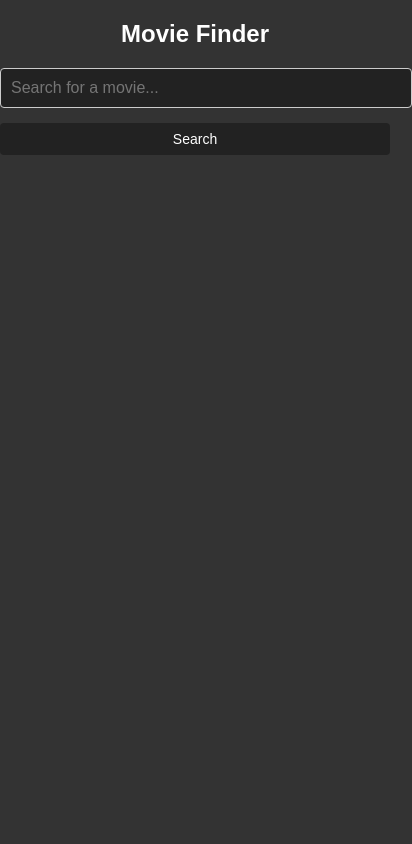
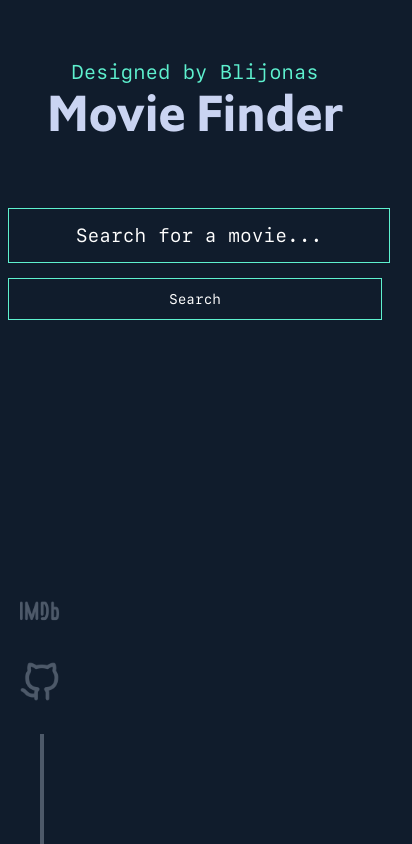
Before and after one commit to Balionelis/moviefinder, a plain HTML site: page index.html in a window 390 px wide. Shown: the whole page, 412 px wide, since content can reach past the window. Drawn offline with nearby package versions, Linux system fonts and the light colour scheme.

Commit message:
Updated the whole website

```diff
--- a/index.html
+++ b/index.html
@@ -8,16 +8,16 @@
     <title>Movie Finder App</title>
 </head>
 <body>
-    <div id="loading-overlay">
-        <div class="loading-spinner"></div>
-    </div>
-    <h1>Movie Finder</h1>
+    <h1 class="designed">Designed by Blijonas</h1>
+    <h1 class="movie-finder">Movie Finder</h1>
     <div id="search-container">
         <input type="text" id="search-input" autocomplete="off" placeholder="Search for a movie...">
         <button id="search-button">Search</button>
     </div>
     <div id="movies-container"></div>
-
+    <a href="https://www.imdb.com" target="_blank"><img id="imdb-img" src="images/imdb.png"></a>
+    <a href="https://github.com/Balionelis/moviefinder" target="_blank"><img id="github-img" src="images/github-icon.png"></a>
+    <img id="line-img" src="images/line.png">
     <script src="https://code.jquery.com/jquery-3.6.0.min.js"></script>
     <script src="https://unpkg.com/axios/dist/axios.min.js"></script>
     <script src="renderer.js"></script>
--- a/renderer.js
+++ b/renderer.js
@@ -55,19 +55,15 @@ function displayMovies(movies) {
         const releaseDateElement = document.createElement('p');
         releaseDateElement.textContent = `Release Date: ${releaseDate}`;
 
-        const overviewElement = document.createElement('p');
-        overviewElement.textContent = overview;
-
         const posterElement = document.createElement('img');
         posterElement.src = `https://image.tmdb.org/t/p/w300/${posterPath}`;
         posterElement.alt = title;
         posterElement.onerror = function() {
-            this.src = 'placeholder.jpg'; // Add the path to your placeholder image
+            this.src = 'placeholder.jpg';
         };
 
         movieElement.appendChild(titleElement);
         movieElement.appendChild(releaseDateElement);
-        movieElement.appendChild(overviewElement);
         movieElement.appendChild(posterElement);
 
         moviesContainer.appendChild(movieElement);
@@ -94,10 +90,12 @@ document.getElementById('search-button').addEventListener('click', function() {
         createdByLink.href = 'https://github.com/Balionelis';
         createdByLink.target = '_blank';
         createdByLink.style.textDecoration = 'none';
-        createdByLink.style.color = '#3474eb';
+        createdByLink.style.color = '#5EF1CF';
         createdByElement.appendChild(createdByLink);
         createdByElement.style.textAlign = 'center';
         createdByElement.style.fontWeight = 'bold';
+        createdByElement.style.fontFamily = 'sfmono-regular';
+        createdByElement.style.color = 'white'
 
         const bodyElement = document.getElementsByTagName('body')[0];
         bodyElement.appendChild(createdByElement);
@@ -112,10 +110,3 @@ document.getElementById('search-input').addEventListener('keyup', function(event
         document.getElementById('search-button').click();
     }
 });
-
-window.onload = function() {
-    const loadingOverlay = document.getElementById('loading-overlay');
-    setTimeout(function() {
-      loadingOverlay.style.display = 'none';
-    }, 1000);
-  };
--- a/styles.css
+++ b/styles.css
@@ -1,15 +1,36 @@
-body {
-  font-family: Arial, sans-serif;
-  margin: 0;
-  padding: 0;
-  background-color: #333;
-  color: #fff;
+@font-face {
+  font-family: sfmono-regular;
+  src: url(fonts/SFMono-Regular.otf)
 }
 
-h1 {
+@font-face {
+  font-family: halifax-bold;
+  src: url(fonts/Halifax\ W03\ Bold.otf)
+}
+
+body {
+  background-color: #101C2C;
+}
+
+.designed {
+  font-family: sfmono-regular;
   text-align: center;
-  margin-top: 40px;
-  color: #fff;
+  color: #5EF1CF;
+  font-size: 20px;
+  font-weight: 400;
+  word-wrap: break-word;
+  padding-top: 40px;
+}
+
+.movie-finder {
+  font-family: halifax-bold;
+  text-align: center;
+  color: #CAD4F2;
+  font-size: 50px;
+  font-weight: 700;
+  word-wrap: break-word;
+  line-height: 20px;
+  padding-bottom: 50px
 }
 
 #search-container {
@@ -18,31 +39,91 @@ h1 {
 }
 
 #search-input {
-  padding: 10px;
-  font-size: 16px;
+  padding: 15px;
+  font-size: 19px;
   width: 100%;
-  max-width: 300px;
-  border: 1px solid #ccc;
-  border-radius: 4px;
+  font-family: sfmono-regular;
+  max-width: 370px;
+  border: 1px solid #5EF1CF;
   outline: none;
   margin-bottom: 10px;
-  background-color: #222;
-  color: #fff;
+  background-color: #101C2C;
+  color: white;
+  text-align: center;
+  transition: border 0.2s ease-in-out;
+}
+
+#search-input:hover {
+  border: 2px solid #fff;
+}
+
+
+::placeholder {
+  color: white;
+  opacity: 1;
+}
+
+::-ms-input-placeholder {
+  color: white;
+}
+
+#line-img {
+  position: fixed;
+  bottom: -60px;
+  left: 0;
+  margin-left: 80px;
+}
+
+#github-img {
+  position: fixed;
+  bottom: 140px;
+  left: 0;
+  margin-left: 57px;
+  width: 45px;
+  height: 45px;
+  transition: filter 0.1s ease;
+  transition: transform 0.3s ease;
+}
+
+#imdb-img {
+  position: fixed;
+  margin-left: 59px;
+  width: 45px;
+  height: 45px;
+  bottom: 210px;
+  left: 0;
+  transition: filter 0.1s ease;
+  transition: transform 0.3s ease;
+}
+
+#imdb-img:hover {
+  filter: invert(85%) sepia(10%) saturate(2100%) hue-rotate(150deg);
+  transform: translateY(-3px);
+}
+
+#github-img:hover {
+  filter: invert(85%) sepia(10%) saturate(2100%) hue-rotate(150deg);
+  transform: translateY(-3px);
 }
 
 #search-button {
   display: block;
   margin: 5px auto 0;
-  padding: 8px 16px;
+  padding: 12px;
   font-size: 14px;
-  background-color: #222;
+  background-color: #101C2C;
   color: #fff;
-  border: none;
-  border-radius: 4px;
+  font-family: sfmono-regular;
+  border: 1px solid #5EF1CF;
   cursor: pointer;
   outline: none;
   width: 100%;
-  max-width: 300px;
+  max-width: 150px;
+  transition: border 0.2s ease-in-out;
+}
+
+#search-button:hover {
+  border: 2px solid #fff;
 }
 
 #movies-container {
@@ -51,30 +132,32 @@ h1 {
   justify-content: center;
   max-width: 1200px;
   margin: 0 auto;
+  font-family: sfmono-regular;
+  text-align: center;
+  color: white;
 }
 
 .movie {
   width: 300px;
-  background-color: #444;
+  background-color: #101C2C;
   margin: 20px;
   padding: 20px;
-  box-shadow: 0 2px 4px rgba(255, 255, 255, 0.1);
-  border-radius: 4px;
+  border: 1px solid #5EF1CF;
 }
 
 .movie h2 {
-  font-size: 18px;
+  font-size: 16px;
   margin-bottom: 10px;
 }
 
 .movie h2 a {
-  color: #3474eb;
+  color: #fff;
   text-decoration: none;
-  transition: color 0.3s ease;
+  transition: color 0.5s ease;
 }
 
 .movie h2 a:hover {
-  color: #3474eb;
+  color: #5EF1CF;
 }
 
 .movie p {
@@ -111,7 +194,7 @@ h1 {
   }
 
   #search-input {
-      max-width: 100%;
+      max-width: 350px;
   }
 
   #search-button {
@@ -122,36 +205,16 @@ h1 {
       width: calc(50% - 20px);
       margin: 10px;
   }
-}
 
-#loading-overlay {
-  position: fixed;
-  top: 0;
-  left: 0;
-  width: 100%;
-  height: 100%;
-  background-color: rgba(0, 0, 0, 0.5);
-  display: flex;
-  justify-content: center;
-  align-items: center;
-  z-index: 9999;
-}
+  #line-img {
+      margin-left: 40px;
+  }
 
-.loading-spinner {
-  display: inline-block;
-  width: 50px;
-  height: 50px;
-  border: 5px solid #fff;
-  border-radius: 50%;
-  border-top-color: transparent;
-  animation: loading-spinner-animation 1s infinite linear;
-}
+  #github-img {
+      margin-left: 17px;
+  }
 
-@keyframes loading-spinner-animation {
-  0% {
-    transform: rotate(0deg);
-  }
-  100% {
-    transform: rotate(360deg);
+  #imdb-img {
+      margin-left: 17px;
   }
 }
```
Also changed, not shown: fonts/Halifax W03 Bold.otf (added), fonts/SFMono-Regular.otf (added), images/github-icon.png (added), images/imdb.png (added), images/line.png (added).
